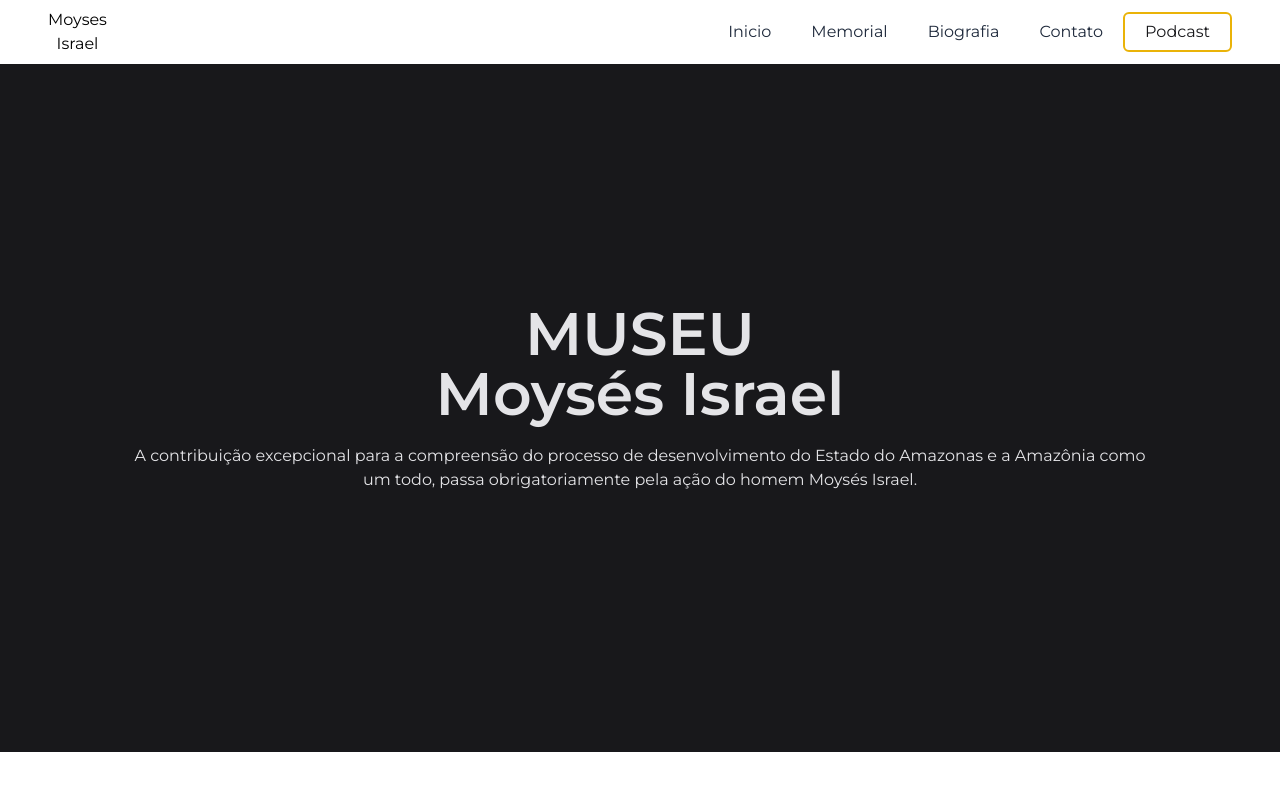
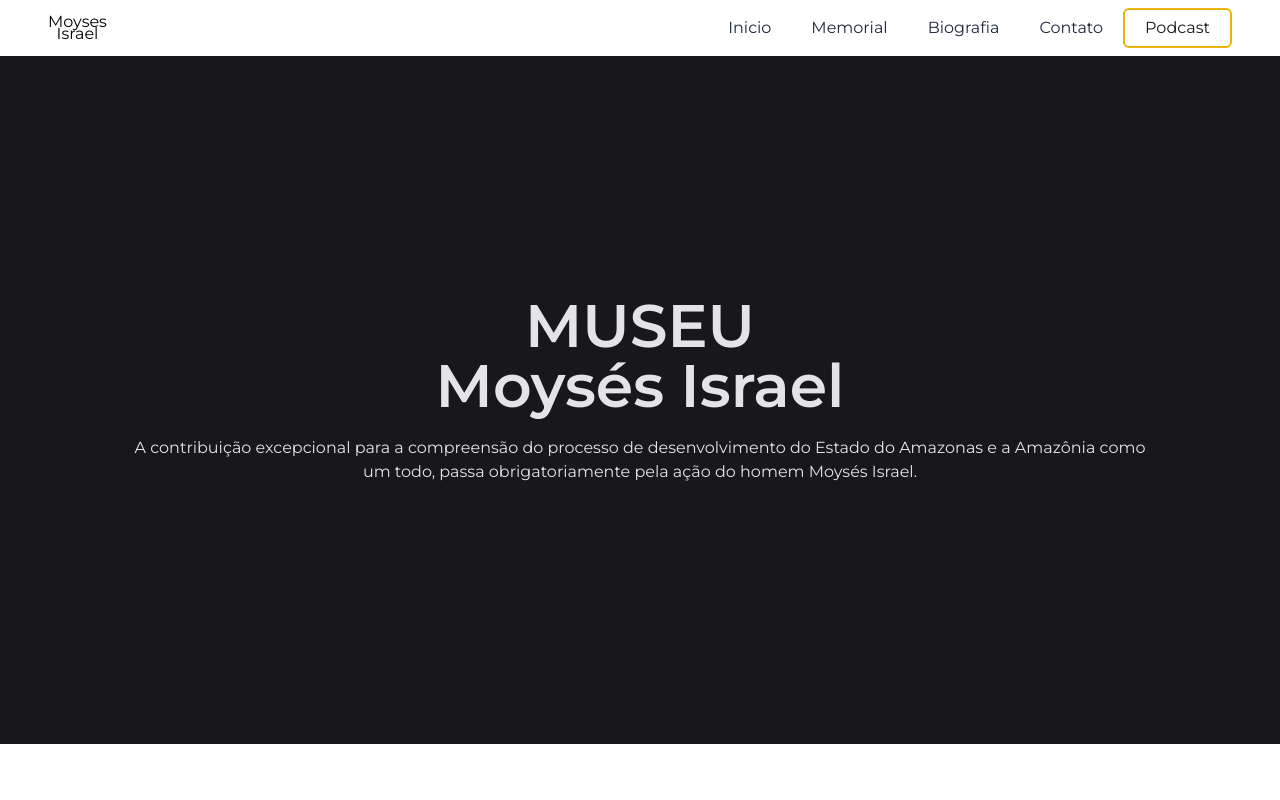
Before and after one commit to AlexRene/MoysesIsrael, a Next.js app: page / in a window 1280 px wide. Shown: the top 800 px of the page. Built offline with nearby package versions, Linux system fonts and the light colour scheme.

Commit message:
Hover Logo

```diff
--- a/src/app/page.tsx
+++ b/src/app/page.tsx
@@ -5,7 +5,7 @@ export default function Home() {
   return (
     <main>
       <header className="flex justify-between p-2 px-12 items-center">
-        <Link href='/' className="text-center">Moyses<br/>Israel</Link>
+        <Link href='/' className="text-center leading-3 hover:text-red-950 ease-in-out duration-200 hover:font-semibold">Moyses<br/>Israel</Link>
         <div className="flex item-center justify-center">
           <Link href='/' className="px-5 text-slate-800 hover:text-slate-400 hover:underline self-center"><p className="">Inicio</p></Link>
           <Link href='/' className="px-5 text-slate-800 hover:text-slate-400 hover:underline self-center">Memorial</Link>
```
